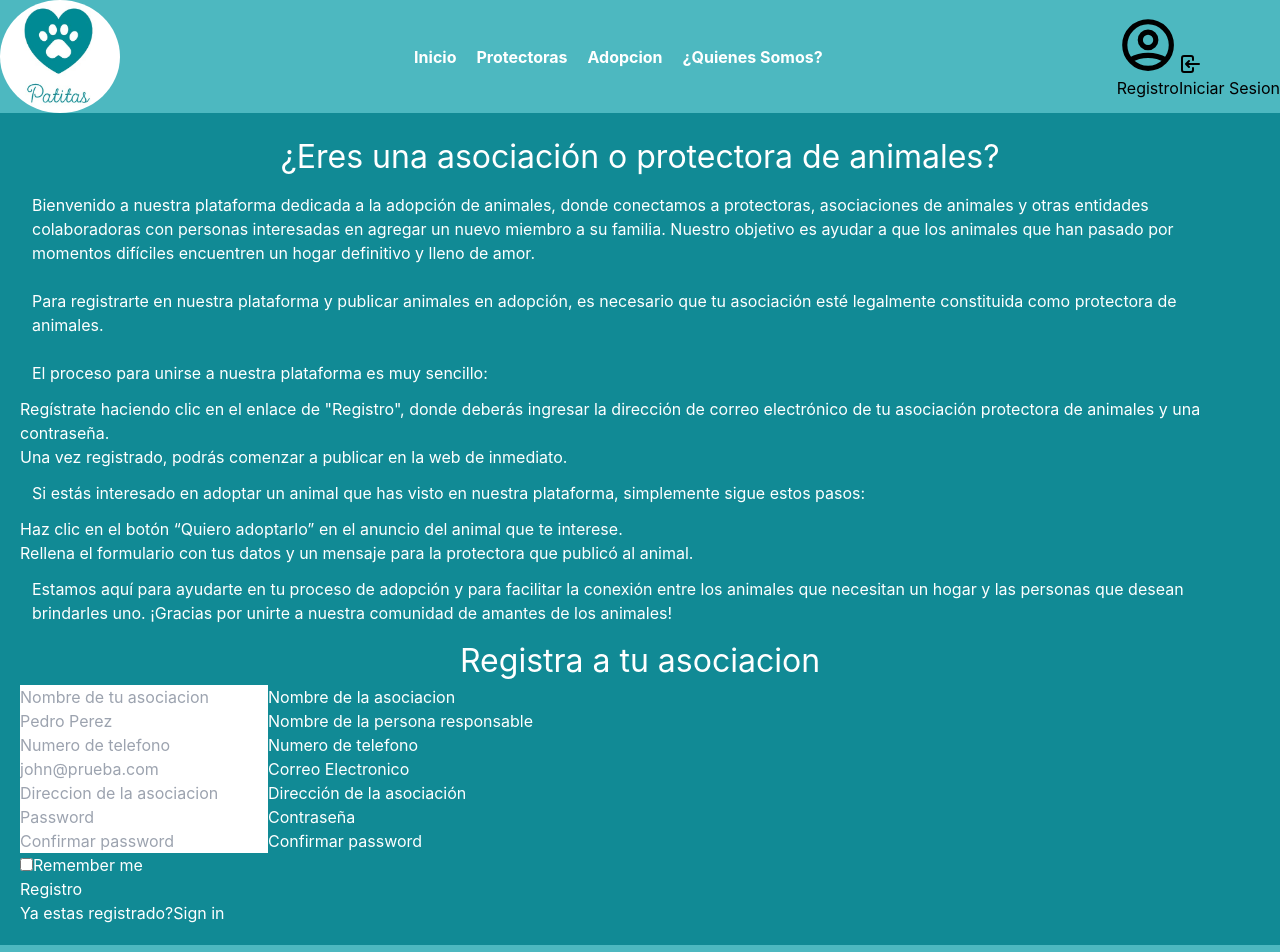
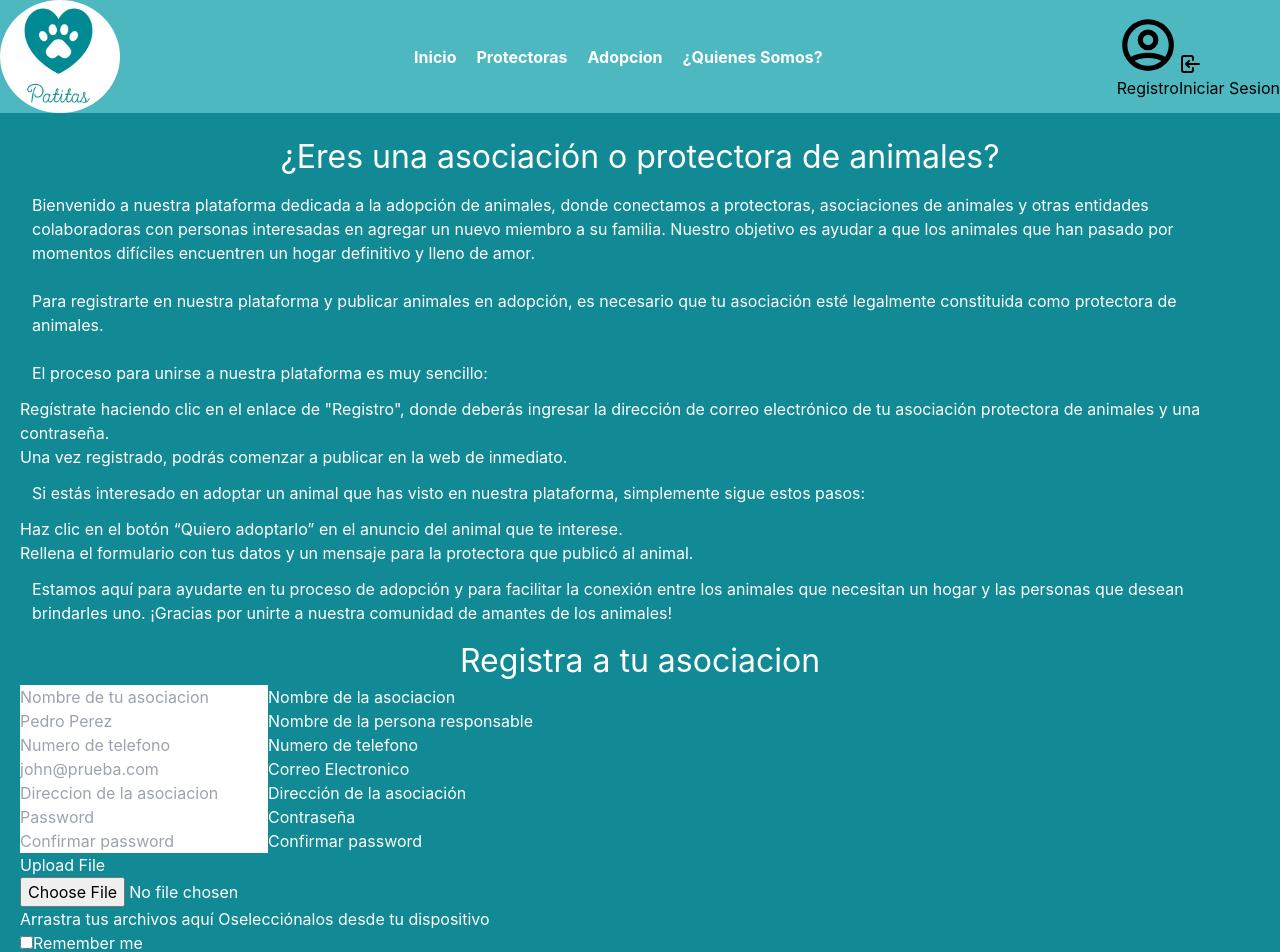
Before and after one commit to The-Asintota/api-adopcion-mascotas, a React (Vite) app in the folder frontend/: page /shelters in a window 1280 px wide. Shown: the top 952 px of the page. Built offline with nearby package versions, Linux system fonts and the light colour scheme.

Commit message:
feat(frontend): Add image upload functionality to the form
introduces the ability to upload images within the form. However, images are not yet stored persistently.

```diff
--- a/frontend/src/components/Forms/SignUp/SignUp.jsx
+++ b/frontend/src/components/Forms/SignUp/SignUp.jsx
@@ -1,7 +1,8 @@
-import React, {useState} from "react";
+import React, { useState } from "react";
 import { useForm } from "react-hook-form";
 import axios from "axios";
 import ErrorMessage from "../ErrorMessage";
+import UploadLogo from "./UploadLogo";
 
 const SignUp = ({ link, onClick }) => {
   const {
@@ -11,13 +12,13 @@ const SignUp = ({ link, onClick }) => {
     formState: { errors },
   } = useForm({
     defaultValues: {
-      name:'',
-      responsible: '',
-      phone_number:'',
-      email: '',
-      address:'',
-      password: '',
-      confirm_password:'',
+      name: "",
+      responsible: "",
+      phone_number: "",
+      email: "",
+      address: "",
+      password: "",
+      confirm_password: "",
     },
   });
 
@@ -36,10 +37,10 @@ const SignUp = ({ link, onClick }) => {
           ? setUserCreated(true)
           : console.log(response.data.error);
       })
-      .catch((error) => console.log(error))
+      .catch((error) => console.log(error));
   };
 
-/*   useEffect(() => {
+  /*   useEffect(() => {
     if (userCreated) {
       setOpen(true) mostrar un aviso de usuario creado exitosamente
     }
@@ -216,6 +217,9 @@ const SignUp = ({ link, onClick }) => {
             <ErrorMessage password />
           </div>
         </div>
+        <div className="relative">
+          <UploadLogo />
+        </div>
         <div className="flex items-center justify-between">
           <label className="flex items-center text-sm text-gray-200">
             <input
--- /dev/null
+++ b/frontend/src/components/Forms/SignUp/UploadLogo.jsx
@@ -0,0 +1,46 @@
+import React from "react";
+
+const UploadLogo = () => {
+  /* const [uploadingLogo, setUploadingLogo] = useState(false)*/
+  const content = (
+    <div>
+      <span className="mb-2 block">
+        Arrastra tus archivos aquí{" "}
+      </span>
+      <span className="mb-2 block">O</span>
+      <span className="inline-flex rounded border border-[#e0e0e0] py-2 px-7 cursor-pointer">
+        selecciónalos desde tu dispositivo
+      </span>
+    </div>
+  );
+
+  /*   const uploadedLogo = (
+    <img src={} alt="uploaded" className= "max-w-56" />
+  ); */
+
+  return (
+    <div className="mb-6 pt-4">
+      <label className="mb-5 block text-white">
+        Upload File
+      </label>
+      <div className="mb-8">
+        <input
+          type="file"
+          /* onChange={handlePhotoChange} */
+          name="photo"
+          id="photo"
+          className="sr-only"
+          accept="image/*"
+        />
+        <label
+          htmlFor="photo"
+          className="relative flex min-h-[200px] items-center justify-center rounded-md border border-dashed border-[#e0e0e0] p-12 text-center"
+        >
+          {content}
+        </label>
+      </div>
+    </div>
+  );
+};
+
+export default UploadLogo;
```
